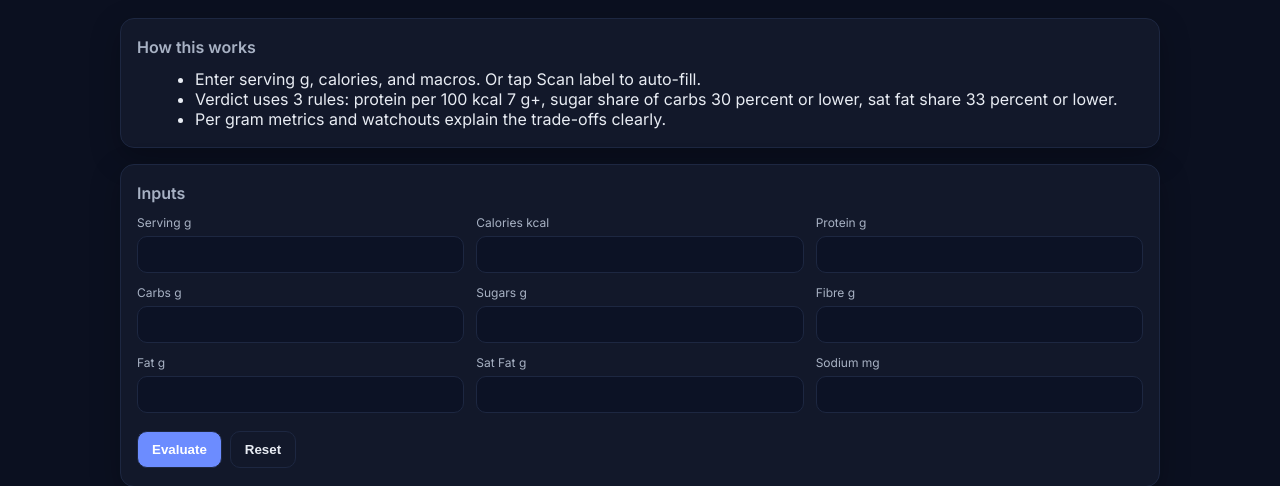
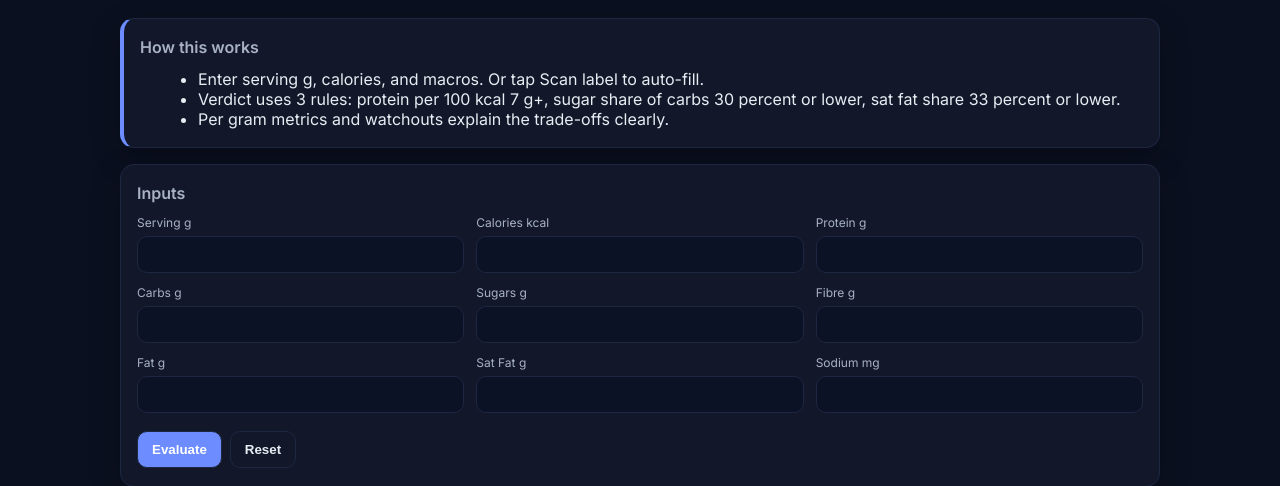
Before and after one commit to arpvk97/Macro-cal, a Flask app: page / in a window 1280 px wide. Shown: the part 123-609 px from the top of the page. Run offline with Flask 3, Linux system fonts and the light colour scheme.

Commit message:
style.css

```diff
--- a/static/style.css
+++ b/static/style.css
@@ -105,3 +105,4 @@ button.ghost{background:transparent;color:var(--text)}
   .grid-form{grid-template-columns:1fr}
   .grid-2{grid-template-columns:1fr}
 }
+.card.info { border-left: 4px solid #6c8cff; }
```
